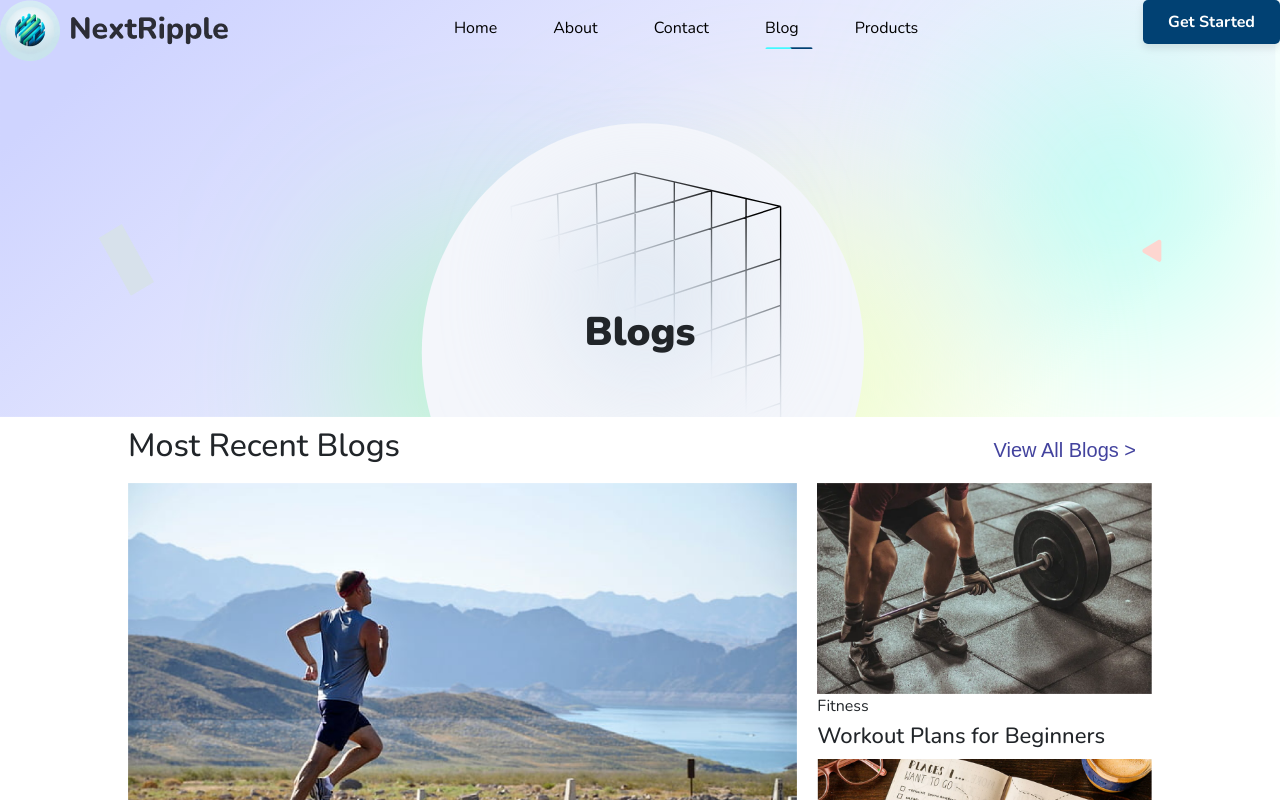
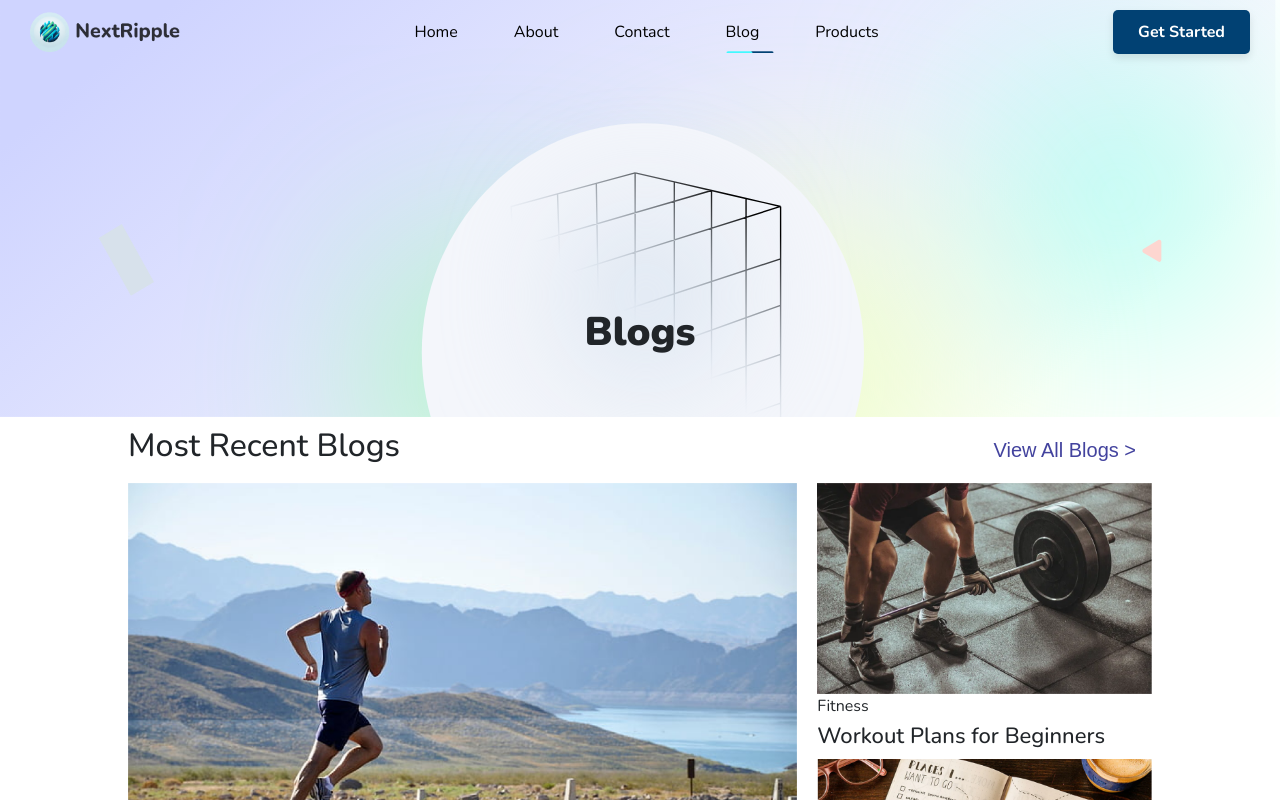
Before and after one commit to ahmeda110/NextRipple-Website, a React (Create React App) app: page /blog in a window 1280 px wide. Shown: the top 800 px of the page. Built offline with nearby package versions, Linux system fonts and the light colour scheme.

Commit message:
add styles for header

```diff
--- a/src/components/PageHeader.module.css
+++ b/src/components/PageHeader.module.css
@@ -35,3 +35,19 @@
     font-family: 'Nunito', sans-serif;
     z-index: 2;
 }
+/* Adjust the size and padding of the logo */
+.logo img {
+    max-height: 60px; /* Adjust based on your design */
+    padding: 10px; /* Adds padding around the logo */
+}
+
+/* Ensure the GetStartedButton is aligned and has padding */
+.getStarted {
+    padding: 10px; /* Adds padding around the button */
+}
+
+/* Additional styles for alignment and spacing */
+.headerContent {
+    align-items: center; /* Align items vertically */
+    padding: 0 20px; /* Adds padding on the left and right */
+}
```
